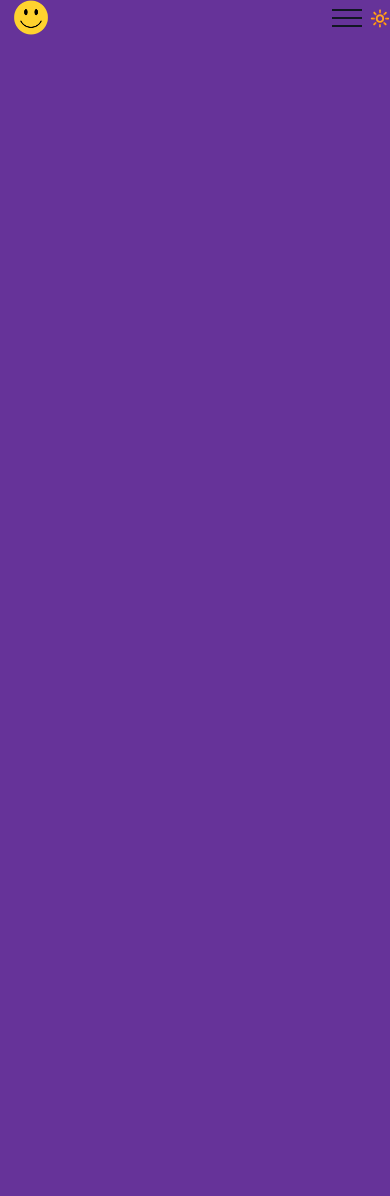
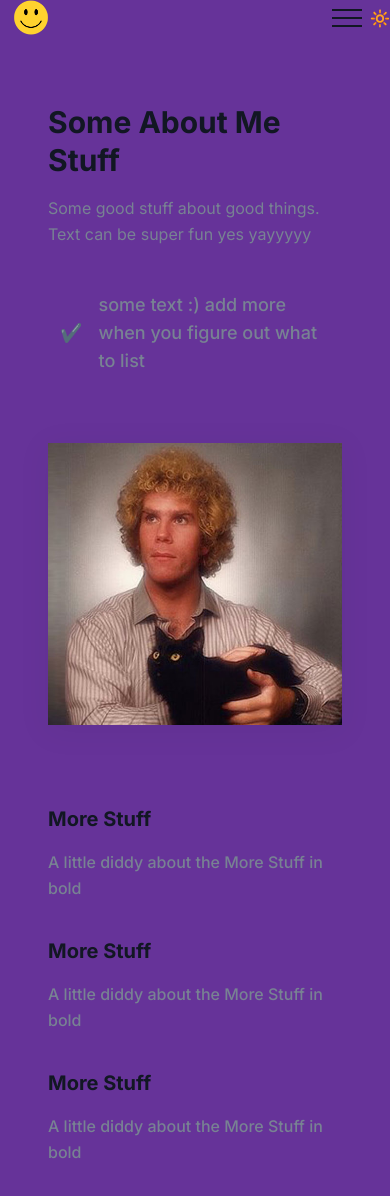
Before and after one commit to courtneyfarzam/CMWS, a Next.js app: page /about in a window 390 px wide. Shown: the top 1196 px of the page. Before the commit the page ends 844 px from the top, so only its background shows below. Built offline with nearby package versions, Linux system fonts and the light colour scheme.

Commit message:
worked on components for about, approach, treatments, and resources

```diff
--- a/app/about/page.tsx
+++ b/app/about/page.tsx
@@ -1,3 +1,5 @@
+import AboutSection from '@/components/About/index';
+
 import { Metadata } from 'next';
 
 export const metadata: Metadata = {
@@ -10,7 +12,7 @@ const about = () => {
     return (
         <>
 
-
+        <AboutSection />
 
         </>
     )
--- a/app/approach/page.tsx
+++ b/app/approach/page.tsx
@@ -1,4 +1,4 @@
-import React from 'react';
+import Approach from '@/components/Approach/index';
 
 import { Metadata } from 'next';
 
@@ -9,7 +9,9 @@ export const metadata: Metadata = {
 };
 
 const approach = () => {
-	return <div>Approach</div>;
+	return (
+		<Approach />
+	)
 };
 
 export default approach;
--- a/app/resources/page.tsx
+++ b/app/resources/page.tsx
@@ -1,5 +1,4 @@
-import React from 'react';
-
+import Resources from '@/components/Resources/index';
 import { Metadata } from 'next';
 
 export const metadata: Metadata = {
@@ -9,7 +8,7 @@ export const metadata: Metadata = {
 };
 
 const resources = () => {
-	return <div>Resources</div>;
+	return <Resources />
 };
 
 export default resources;
--- a/app/treatments/page.tsx
+++ b/app/treatments/page.tsx
@@ -1,5 +1,4 @@
-import React from 'react';
-
+import Treatments from '@/components/Treatments/index';
 import { Metadata } from 'next';
 
 export const metadata: Metadata = {
@@ -9,7 +8,7 @@ export const metadata: Metadata = {
 };
 
 const treatments = () => {
-	return <div>Treatments</div>;
+	return <Treatments />
 };
 
 export default treatments;
--- a/components/About/index.tsx
+++ b/components/About/index.tsx
@@ -2,12 +2,85 @@ import Image from 'next/image';
 import SectionTitle from '../Common/SectionTitle';
 
 const About = () => {
+    const List = ({ text }: { text: string }) => (
+			<p className='mb-5 flex items-center text-lg font-medium text-body-color'>
+				<span className='mr-4 flex h-[30px] w-[30px] items-center justify-center rounded-md bg-transparent text-primary'>
+					✔️
+				</span>
+				{text}
+			</p>
+		);
+
     return (
-        <>
+			<section id='about' className='pt-16 md:pt-20 lg:pt-28'>
+				<div className='container mt-10'>
+					<div className='border-b border-body-color/[.15] pb-16 dark:border-white/[.15] md:pb-20 lg:pb-28'>
+						<div className='mx-4 flex flex-wrap items-center'>
+							<div className='w-full px-4 lg:w-1/2'>
+								<SectionTitle
+									title='Some About Me Stuff'
+									paragraph='Some good stuff about good things. Text can be super fun yes yayyyyy'
+									mb='44px'
+								/>
 
+								<div className='mb-12 max-w-[570px] lg:mb-0'>
+									<div className='mx-[-12] flex flex-wrap'>
+										<div className='w-full px-3 sm:w-1/2 lg:w-full xl:w-1/2'>
+											<List text='some text :) add more when you figure out what to list' />
+										</div>
+									</div>
+								</div>
+							</div>
 
-        </>
-    )
+							<div className='w-full px-4 lg:w-1/2'>
+								<div className='relative mx-auto aspect-[25/24] max-w-[500px] lg:mr-0'>
+									<Image
+										src='/images/Funny-Headshot-Picture.webp'
+										alt='funny headshot'
+										fill
+										className='drop-shadow-three mx-auto max-w-full lg:mr-0'
+									/>
+								</div>
+							</div>
+
+							<div className='w-full px-4 mt-20'>
+								<div className='relative lg:mr-0'>
+									<div className='mb-9'>
+										<h3 className='mb-4 text-xl font-bold text-black dark:text-white sm:text-2xl lg:text-xl xl:text-2xl'>
+											More Stuff
+										</h3>
+
+										<p className='text-base font-medium leading-relaxed text-body-color sm:text-lg sm:leading-relaxed'>
+											A little diddy about the More Stuff in bold
+										</p>
+									</div>
+
+									<div className='mb-9'>
+										<h3 className='mb-4 text-xl font-bold text-black dark:text-white sm:text-2xl lg:text-xl xl:text-2xl'>
+											More Stuff
+										</h3>
+
+										<p className='text-base font-medium leading-relaxed text-body-color sm:text-lg sm:leading-relaxed'>
+											A little diddy about the More Stuff in bold
+										</p>
+									</div>
+
+									<div className='mb-1'>
+										<h3 className='mb-4 text-xl font-bold text-black dark:text-white sm:text-2xl lg:text-xl xl:text-2xl'>
+											More Stuff
+										</h3>
+
+										<p className='text-base font-medium leading-relaxed text-body-color sm:text-lg sm:leading-relaxed'>
+											A little diddy about the More Stuff in bold
+										</p>
+									</div>
+								</div>
+							</div>
+						</div>
+					</div>
+				</div>
+			</section>
+		);
 }
 
 export default About;
--- /dev/null
+++ b/components/Approach/index.tsx
@@ -0,0 +1,36 @@
+import Image from 'next/image';
+import SectionTitle from '../Common/SectionTitle';
+
+const Approach = () => {
+
+	return (
+		<section id='approach' className='pt-16 md:pt-20 lg:pt-28'>
+			<div className='container mt-10'>
+				<div className='border-b border-body-color/[.15] pb-16 dark:border-white/[.15] md:pb-20 lg:pb-28'>
+					<div className='mx-4 flex flex-wrap items-center'>
+						<div className='w-full px-4 lg:w-1/2'>
+							<SectionTitle
+								title='My Approach'
+								paragraph='Some good stuff about good things. Text can be super fun yes yayyyyy'
+								mb='44px'
+							/>
+						</div>
+
+						<div className='w-full px-4 lg:w-1/2'>
+							<div className='relative mx-auto aspect-[25/24] max-w-[500px] lg:mr-0'>
+								<Image
+									src='/images/Funny-Headshot-Picture.webp'
+									alt='funny headshot'
+									fill
+									className='drop-shadow-three mx-auto max-w-full lg:mr-0'
+								/>
+							</div>
+						</div>
+					</div>
+				</div>
+			</div>
+		</section>
+	);
+};
+
+export default Approach;
--- a/components/Common/SectionTitle.tsx
+++ b/components/Common/SectionTitle.tsx
@@ -14,9 +14,17 @@ const SectionTitle = ({
     return (
         <>
 
-        <div className={`${center ? 'mx-auto text-center' : ' '}`}>
-            <h2>{title}</h2>
-            <p>{paragraph}</p>
+        <div
+        className={`${center ? 'mx-auto text-center' : ''}`}
+        style={{ maxWidth: width, marginBottom: mb }}
+        >
+            <h2 className='mb-4 text-3xl font-bold !leading-tight text-black dark:text-white sm:text-4xl md:text-[45px]'>
+                {title}
+            </h2>
+
+            <p className='text-base !leading-relaxed text-body-color md:text-lg'>
+                {paragraph}
+            </p>
         </div>
 
         </>
--- /dev/null
+++ b/components/Resources/index.tsx
@@ -0,0 +1,48 @@
+import SectionTitle from '../Common/SectionTitle';
+
+const Resources = () => {
+	const List = ({ text }: { text: string }) => (
+		<p className='mb-5 flex items-center text-lg font-medium text-body-color'>
+			<span className='mr-4 flex h-[30px] w-[30px] items-center justify-center rounded-md bg-transparent text-primary'>
+				✔️
+			</span>
+			{text}
+		</p>
+	);
+
+	return (
+		<section id='resources' className='pt-16 md:pt-20 lg:pt-28'>
+			<div className='container mt-20'>
+				<div className='border-b border-body-color/[.15] pb-16 dark:border-white/[.15] md:pb-20 lg:pb-28'>
+					<div className='mx-4 flex flex-wrap items-center'>
+						<div className='w-full px-4 lg:w-1/2'>
+							<SectionTitle
+								title='Resources'
+								paragraph='Some good stuff about good things. Text can be super fun yes yayyyyy'
+								mb='44px'
+							/>
+						</div>
+					</div>
+
+					<div className='flex flex-wrap'>
+						<div className='w-full max-w-[570px] lg:mb-0 lg:w-1/2'>
+							<div className='mx-[-12] flex flex-wrap'>
+								<div className='w-full px-3 sm:w-1/2 lg:w-full xl:w-1/2'>
+									<List text='some text :) add more when you figure out what to list' />
+								</div>
+							</div>
+						</div>
+
+						<div className='w-full px-4 lg:w-1/2'>
+							<div className='relative mx-auto aspect-[25/24] max-w-[500px] lg:mr-0'>
+								<List text='some text :) add more when you figure out what to list' />
+							</div>
+						</div>
+					</div>
+				</div>
+			</div>
+		</section>
+	);
+};
+
+export default Resources;
--- /dev/null
+++ b/components/Treatments/index.tsx
@@ -0,0 +1,48 @@
+import SectionTitle from '../Common/SectionTitle';
+
+const Treatments = () => {
+	const List = ({ text }: { text: string }) => (
+		<p className='mb-5 flex items-center text-lg font-medium text-body-color'>
+			<span className='mr-4 flex h-[30px] w-[30px] items-center justify-center rounded-md bg-transparent text-primary'>
+				✔️
+			</span>
+			{text}
+		</p>
+	);
+
+	return (
+		<section id='treatments' className='pt-16 md:pt-20 lg:pt-28'>
+			<div className='container mt-20'>
+				<div className='border-b border-body-color/[.15] pb-16 dark:border-white/[.15] md:pb-20 lg:pb-28'>
+					<div className='mx-4 flex flex-wrap items-center'>
+						<div className='w-full px-4 lg:w-1/2'>
+							<SectionTitle
+								title='Treatments'
+								paragraph='Some good stuff about good things. Text can be super fun yes yayyyyy'
+								mb='44px'
+							/>
+						</div>
+					</div>
+
+					<div className='flex flex-wrap'>
+						<div className='w-full max-w-[570px] lg:mb-0 lg:w-1/2'>
+							<div className='mx-[-12] flex flex-wrap'>
+								<div className='w-full px-3 sm:w-1/2 lg:w-full xl:w-1/2'>
+									<List text='some text :) add more when you figure out what to list' />
+								</div>
+							</div>
+						</div>
+
+						<div className='w-full px-4 lg:w-1/2'>
+							<div className='relative mx-auto aspect-[25/24] max-w-[500px] lg:mr-0'>
+								<List text='some text :) add more when you figure out what to list' />
+							</div>
+						</div>
+					</div>
+				</div>
+			</div>
+		</section>
+	);
+};
+
+export default Treatments;
```
Also changed, not shown: public/images/Funny-Headshot-Picture.webp (added), 1 other file (tests, documents, lock files or other folders).
